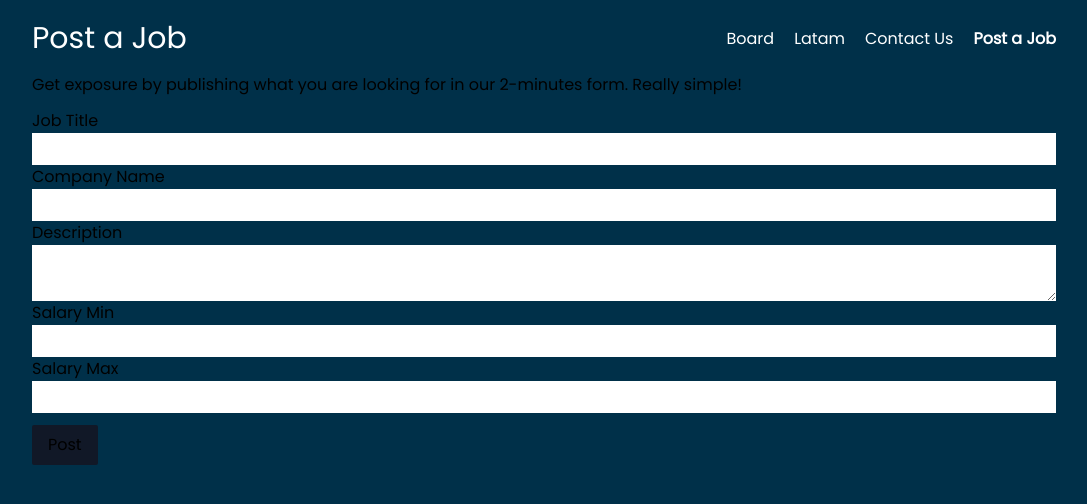
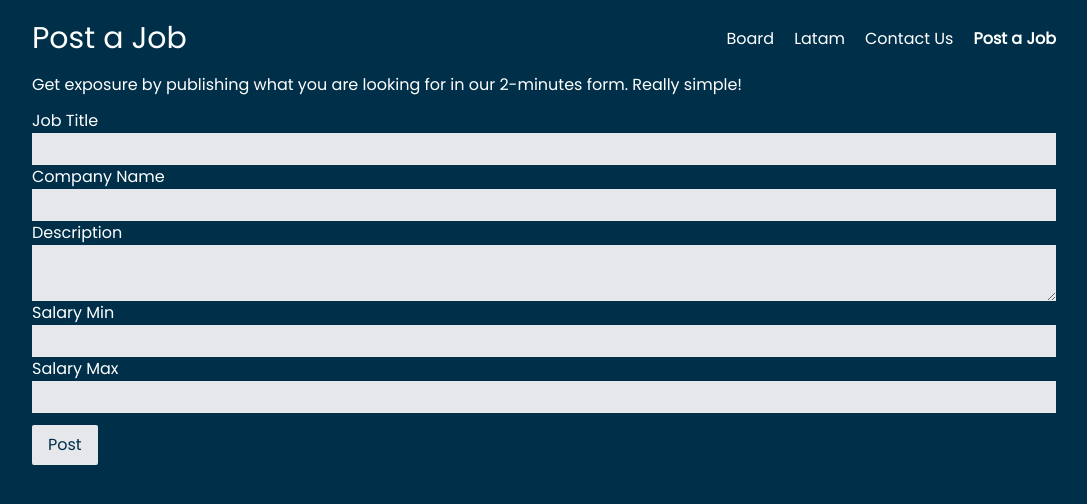
Before and after one commit to Hire-Latam/hire-latam, a Nuxt app: page /post-job in a window 1280 px wide. Shown: the top 504 px of the page, without its empty margins (96-1183 px from the left). Built offline with nearby package versions, Linux system fonts and the light colour scheme.

Commit message:
fix coloring due to black mode enabled in local machine

```diff
--- a/pages/post-job.vue
+++ b/pages/post-job.vue
@@ -2,26 +2,26 @@
   <div class="flex flex-col items-center h-full min-h-screen p-4">
     <div class="w-full max-w-screen-lg relative">
       <navigation active-page="post" />
-      <p class="mt-3">
+      <p class="mt-3 text-white">
         Get exposure by publishing what you are looking for in our 2-minutes
         form. Really simple!
       </p>
       <form class="mt-3">
         <div class="flex flex-col">
-          <label> Job Title </label>
-          <input class="p-1" type="text" name="job-title" />
-          <label> Company Name </label>
-          <input class="p-1" type="text" name="company-name" />
-          <label> Description </label>
-          <textarea class="p-1" name="description" />
-          <label> Salary Min </label>
-          <input class="p-1" type="number" name="salary-min" />
-          <label> Salary Max </label>
-          <input class="p-1" type="number" name="salary-max" />
+          <label class="text-white"> Job Title </label>
+          <input class="p-1 bg-gray-200" type="text" name="job-title" />
+          <label class="text-white"> Company Name </label>
+          <input class="p-1 bg-gray-200" type="text" name="company-name" />
+          <label class="text-white"> Description </label>
+          <textarea class="p-1 bg-gray-200" name="description" />
+          <label class="text-white"> Salary Min </label>
+          <input class="p-1 bg-gray-200" type="number" name="salary-min" />
+          <label class="text-white"> Salary Max </label>
+          <input class="p-1 bg-gray-200" type="number" name="salary-max" />
           <!-- Los tags, la wea :'v -->
         </div>
         <button
-          class="mt-3 bg-gray-900 align-right px-4 py-2 rounded-sm"
+          class="mt-3 bg-gray-200 align-right px-4 py-2 rounded-sm text-primary"
           type="submit"
         >
           Post
```
